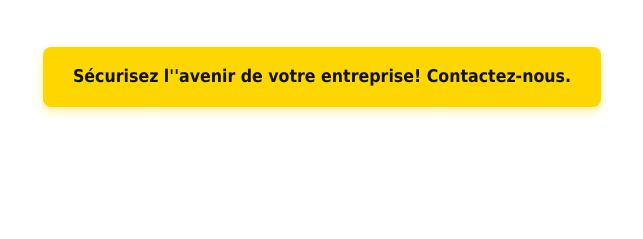
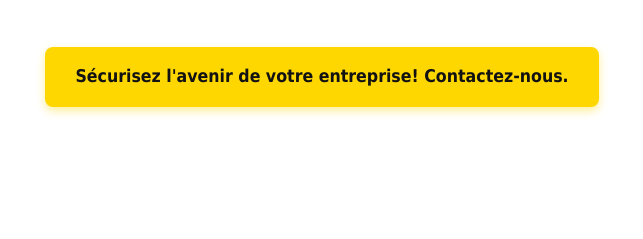
Before and after one commit to TheCodeAnalyst/Analytica_Pro_Portfolio, a plain HTML site: page project-1.html in a window 1280 px wide. Shown: the part 1654-1893 px from the top of the page, 318-961 px from the left. Drawn offline with Linux system fonts and the light colour scheme.

Commit message:
Update project-1.html

```diff
--- a/project-1.html
+++ b/project-1.html
@@ -234,9 +234,9 @@
 
             <div style="margin-top: 50px; text-align: center;">
                 <a href="contact.html" class="cta-button"
-                    data-fr="Sécurisez l\'avenir de votre entreprise! Contactez-nous."
+                    data-fr="Sécurisez l'avenir de votre entreprise! Contactez-nous."
                     data-ar="اضمن مستقبل شركتك! اتصل بنا."
-                    data-en="Secure your company\'s future! Contact us.">
+                    data-en="Secure your company's future! Contact us.">
                     اضمن مستقبل شركتك! اتصل بنا.
                 </a>
             </div>
@@ -258,4 +258,5 @@
 
     <script src="script.js"></script>
 </body>
+
 </html>
```
